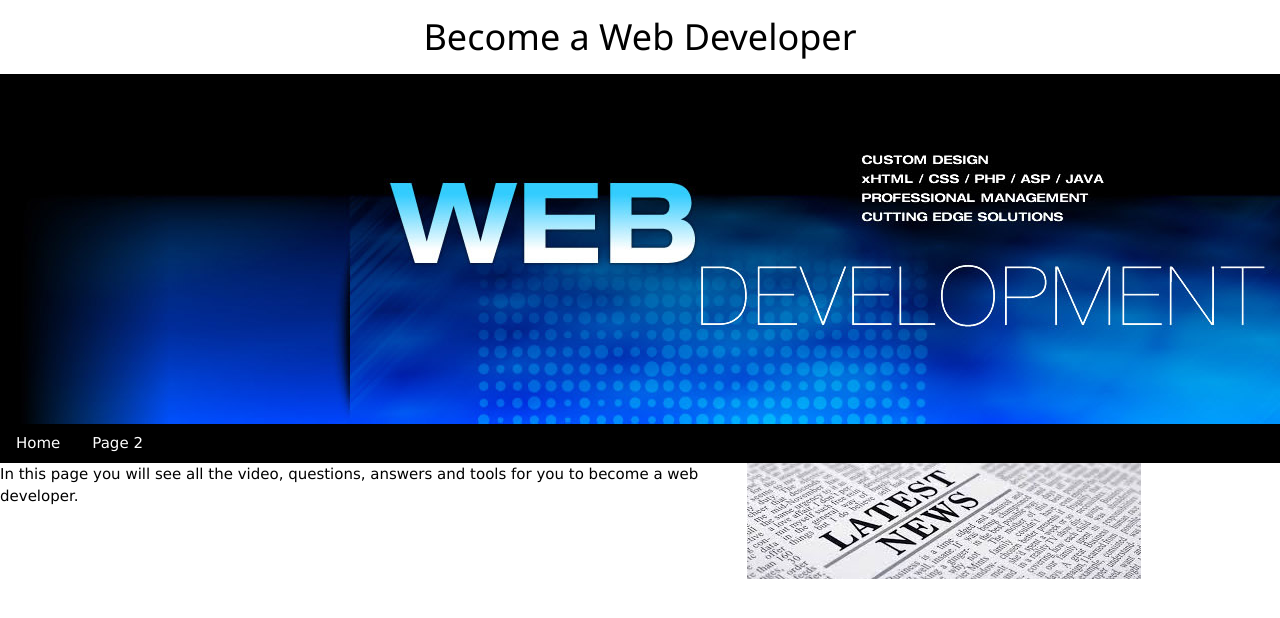
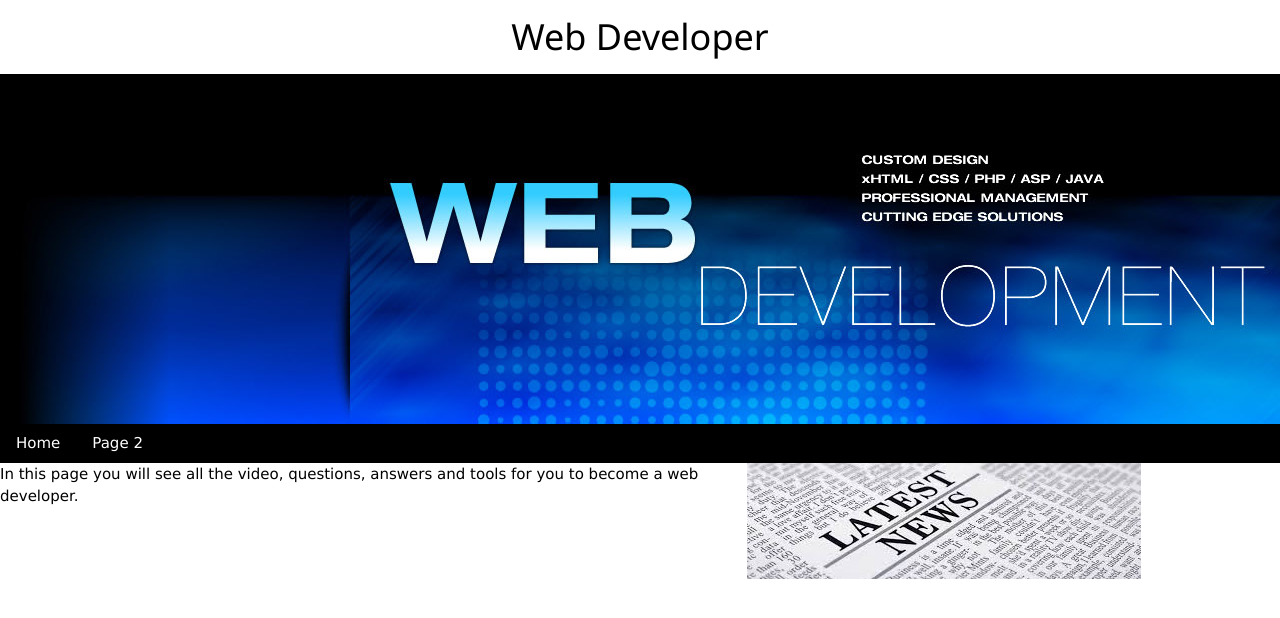
Before and after one commit to virgofreedom/itc134-becomewebdeveloper, a plain HTML site: page index.html in a window 1280 px wide. Shown: the top 618 px of the page. Drawn offline with nearby package versions, Linux system fonts and the light colour scheme.

Commit message:
Try to change title

```diff
--- a/index.html
+++ b/index.html
@@ -4,7 +4,7 @@
     </head>
     <body>
         <center>
-            <h1>Become a Web Developer</h1>
+            <h1>Web Developer</h1>
         </center>
         <div class="w3-row">
             <div class="w3-col l12 m12 s12">
```
